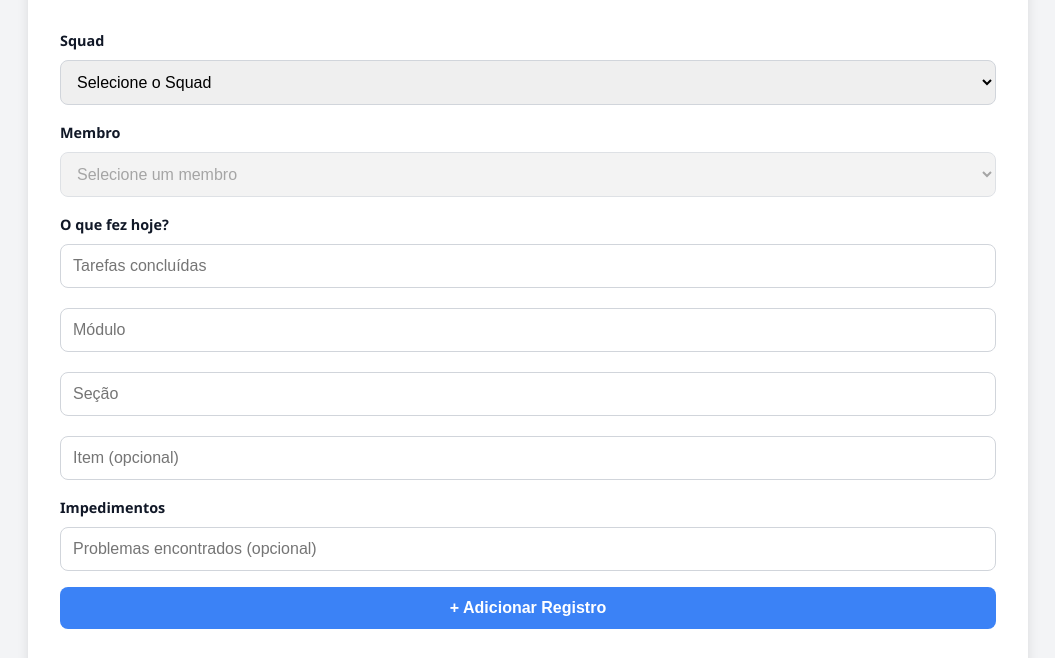
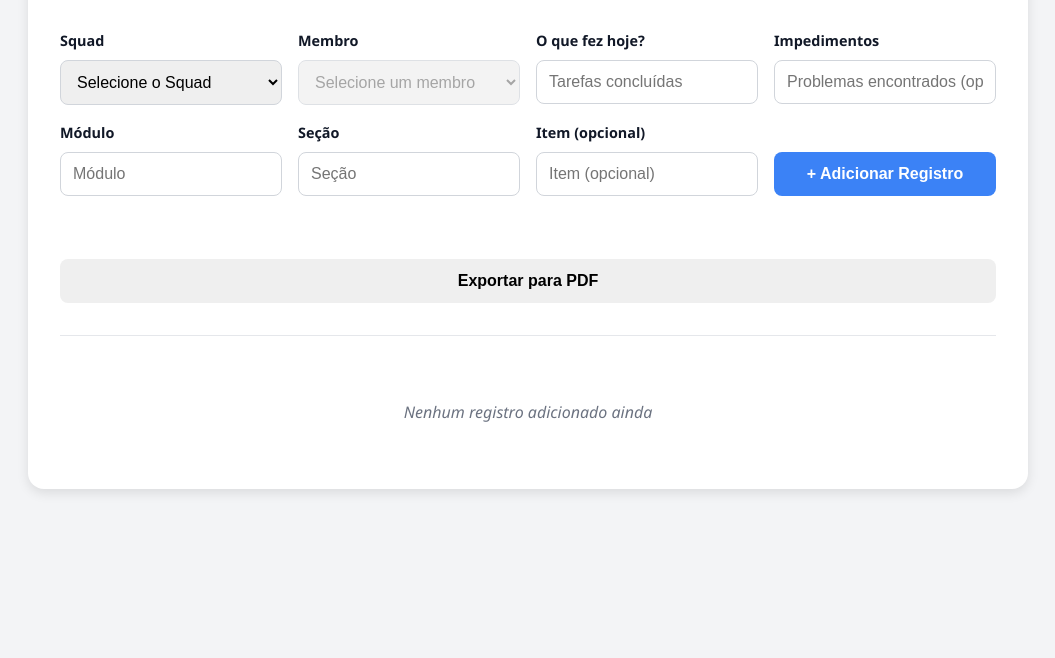
Before and after one commit to vitoriacm/scrum-squads, a website: page index.html in a window 1280 px wide. Shown: the part 118-776 px from the top of the page, without its empty margins (112-1167 px from the left). Drawn offline with Linux system fonts and the light colour scheme.

Commit message:
fix: corrigir layout do formulário e estilos de botões
- Ajusta a ordem e agrupamento dos campos "Módulo", "Seção" e "Item" no formulário principal.
- Melhora o espaçamento e altura dos botões para melhor alinhamento visual.
- Corrige nome do Squad 5 para "Hi5" sem caractere especial.

```diff
--- a/css/styles.css
+++ b/css/styles.css
@@ -56,7 +56,6 @@ body {
 .form-control {
   display: flex;
   flex-direction: column;
-  grid-column: 1 / -1;
 }
 
 label {
@@ -75,7 +74,7 @@ input {
 }
 
 .btn {
-  padding: 0.75rem 1.5rem;
+  padding: 0.75rem;
   border: none;
   border-radius: 0.5rem;
   font-weight: 600;
@@ -83,12 +82,13 @@ input {
   font-size: 1rem;
   transition: all 0.2s;
   width: 100%;
+  height: 44px;
+  margin-top: 1.9rem;
 }
 
 .btn-primary {
   background-color: var(--color-primary);
   color: white;
-  grid-column: 1 / -1;
 }
 
 .btn-primary:hover {
@@ -213,10 +213,6 @@ input {
   margin-top: 20px;
 }
 
-.to-doing-input {
-  margin-top: 20px;
-}
-
 .disabled-input {
   background-color: #f0f0f0;
   color: #9ca3af;
--- a/index.html
+++ b/index.html
@@ -25,7 +25,7 @@
               <option value="2">Squad 2 - NorthSolutions</option>
               <option value="3">Squad 3 - Os Refatoradores</option>
               <option value="4">Squad 4 - Push Masters</option>
-              <option value="5">Squad 5 -  Hi5</option>
+              <option value="5">Squad 5 - Hi5</option>
             </select>
           </div>
 
@@ -39,9 +39,6 @@
           <div class="form-control">
             <label for="doneInput">O que fez hoje?</label>
             <input type="text" id="doneInput" placeholder="Tarefas concluídas" />
-            <input type="text" id="moduleInput" class="to-doing-input" placeholder="Módulo" />
-            <input type="number" id="sectionInput" class="to-doing-input" placeholder="Seção" />
-            <input type="number" id="itemInput" class="to-doing-input" placeholder="Item (opcional)" />
           </div>
 
           <div class="form-control">
@@ -49,6 +46,18 @@
             <input type="text" id="blockerInput" placeholder="Problemas encontrados (opcional)" />
           </div>
 
+          <div class="form-control">
+            <label for="moduleInput">Módulo</label>
+            <input type="text" id="moduleInput" placeholder="Módulo" />
+          </div>
+          <div class="form-control">
+            <label for="sectionInput">Seção</label>
+            <input type="number" id="sectionInput" placeholder="Seção" />
+          </div>
+          <div class="form-control">
+            <label for="itemInput">Item (opcional)</label>
+            <input type="number" id="itemInput" placeholder="Item (opcional)" />
+          </div>
           <button type="submit" class="btn btn-primary">
             + Adicionar Registro
           </button>
```
